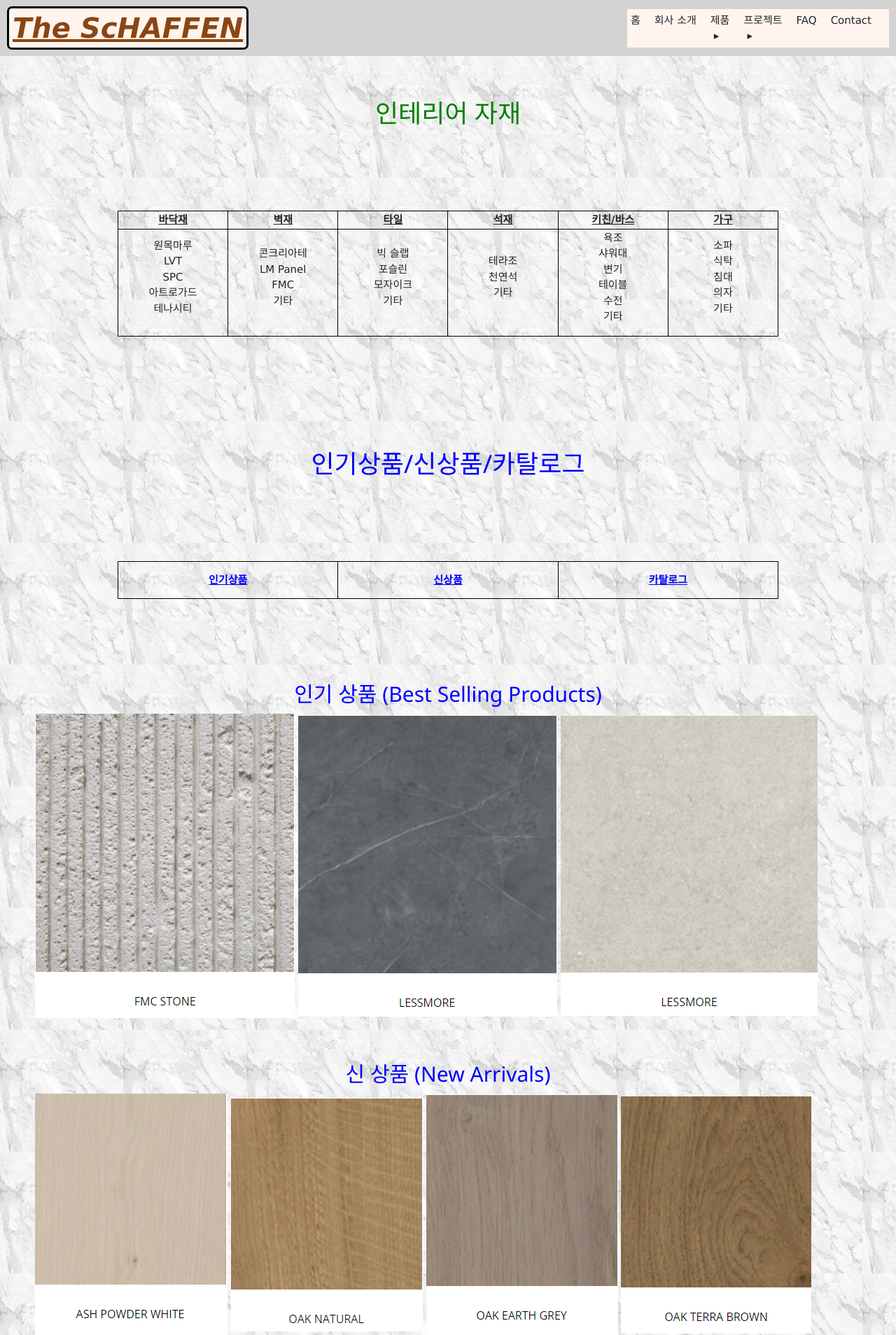
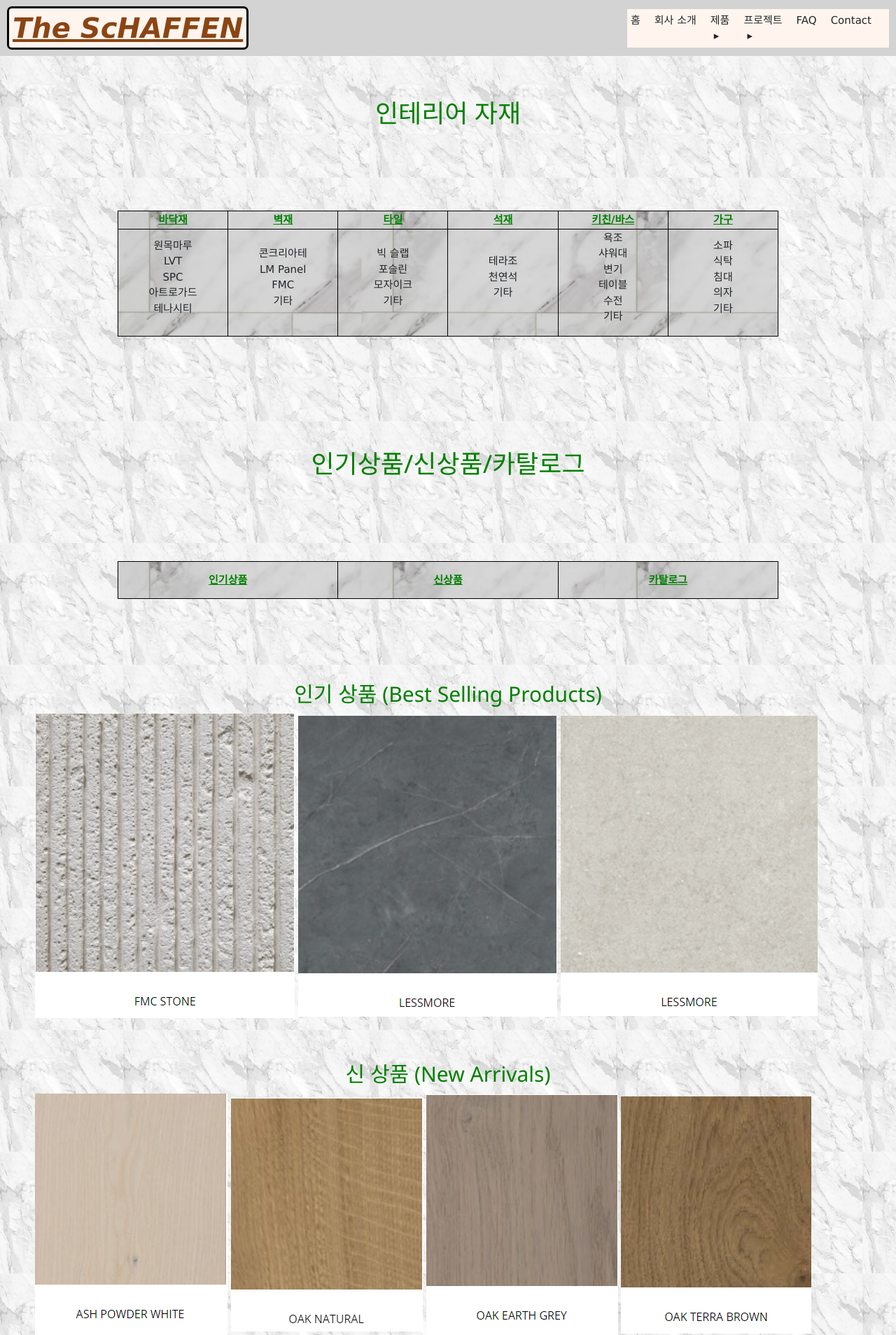
Before and after one commit to kckim1854/kckim1854.github.io, a Django app: page /product/ in a window 1280 px wide. Shown: the top 1908 px of the page at 70% size. Run offline with Django 4.2, Linux system fonts and the light colour scheme; lists and menus that the app fills with data are empty.

Commit message:
2024/2/8

```diff
--- a/myweb/templates/index.html
+++ b/myweb/templates/index.html
@@ -10,7 +10,7 @@
       height: 700px;
       overflow: hidden;
 
-      border: 1px solid black;
+    /*  border: 1px solid black; */
     }
 
     .swiper-slide {
--- a/myweb/templates/product.html
+++ b/myweb/templates/product.html
@@ -6,10 +6,12 @@ table {
     width: 80%;
     margin: 10%;
     text-align : center;
+    background-image: url(/static/img/product/floor/tenacity/marble.png);
 }
 
 table th {
     width: 16%;
+    color: green;
 }
 
 table th, table tr td {
@@ -67,12 +69,27 @@ td ul {
       display: block;
     }
   </style>
+  <style>
+.image-container {
+  display: flex;
+  flex-wrap: wrap;
+  gap: 10px; /* 이미지 사이의 간격 조정 */
+}
+      .image-container img {
+        max-width: calc(20% - 20px); /* 각 이미지의 최대 너비 지정 */
+        height: auto;
+        margin: 5px; /* 이미지 주위의 여백 조정 */
+        border-radius: 50%;
+      }
+
+
+  </style>
 
 {% endblock %}
 
 {% block content %}
-<div>
-    <h1 style="color:green; text-align:center">인테리어 자재</h1>
+<div >
+    <h1 style="color:green; text-align:center;">인테리어 자재</h1>
 </div>
 <table>
   <tr>
@@ -82,8 +99,6 @@ td ul {
     <th><a href="{% url 'stone' %}">석재</a></th>
     <th><a href="{% url 'bath' %}">키친/바스</a></th>
     <th><a href="{% url 'furniture' %}">가구</a></th>
-
-
   </tr>
   <tr>
     <td>
@@ -145,19 +160,20 @@ td ul {
     <hr><hr>
 </div>
 
+
 <div>
-    <h1 style="color:blue; text-align:center">인기상품/신상품/카탈로그</h1>
+    <h1 style="color:green; text-align:center">인기상품/신상품/카탈로그</h1>
 </div>
 
 <table>
   <tr>
-    <th style="padding:15px; color:blue; "><a href="#best">인기상품</a></th>
-    <th style="padding:15px; color:blue; "><a href="#new">신상품</a></th>
-    <th style="padding:15px; color:blue; "><a href="#catalog">카탈로그</a></th>
+    <th style="padding:15px; color:green; "><a href="#best">인기상품</a></th>
+    <th style="padding:15px; color:green; "><a href="#new">신상품</a></th>
+    <th style="padding:15px; color:green; "><a href="#catalog">카탈로그</a></th>
 </table>
 
 <div id="best">
-    <h2 style="color:blue; text-align:center">인기 상품 (Best Selling Products)</h2>
+    <h2 style="color:green; text-align:center">인기 상품 (Best Selling Products)</h2>
     <img src="/static/img/product/Best/FMC Stone.png" alt="FMC Stone.png">
     <img src="/static/img/product/Best/LM1.png" alt="LM1.png">
     <img src="/static/img/product/Best/LM2.png" alt="LM2.png">
@@ -168,7 +184,7 @@ td ul {
 
 
 <div id="new">
-    <h2 style="color:blue; text-align:center">신 상품 (New Arrivals)</h2>
+    <h2 style="color:green; text-align:center">신 상품 (New Arrivals)</h2>
     <img src="/static/img/product/New/애쉬파우더화이트.png" alt="애쉬파우더화이트.png">
     <img src="/static/img/product/New/오크내츄럴.png" alt="오크내츄럴.png">
     <img src="/static/img/product/New/오크어스그레이.png" alt="오크어스그레이.png">
@@ -182,8 +198,8 @@ td ul {
 
 <div id="catalog">
 <div >
-    <h2 style="color:blue; text-align:center">카탈로그</h2>
-  <div >
+    <h2 style="color:green; text-align:center">카탈로그</h2>
+  <div style="color:green;">
   <table><tr>
       <td>
     <a href="/static/catalog/cat_concreate.pdf" target="_self" >Concreate</a>
```
Also changed, not shown: myweb/static/img/product/floor.png (added), myweb/static/img/product/tile.png (added), myweb/static/img/product/wall.png (added).
